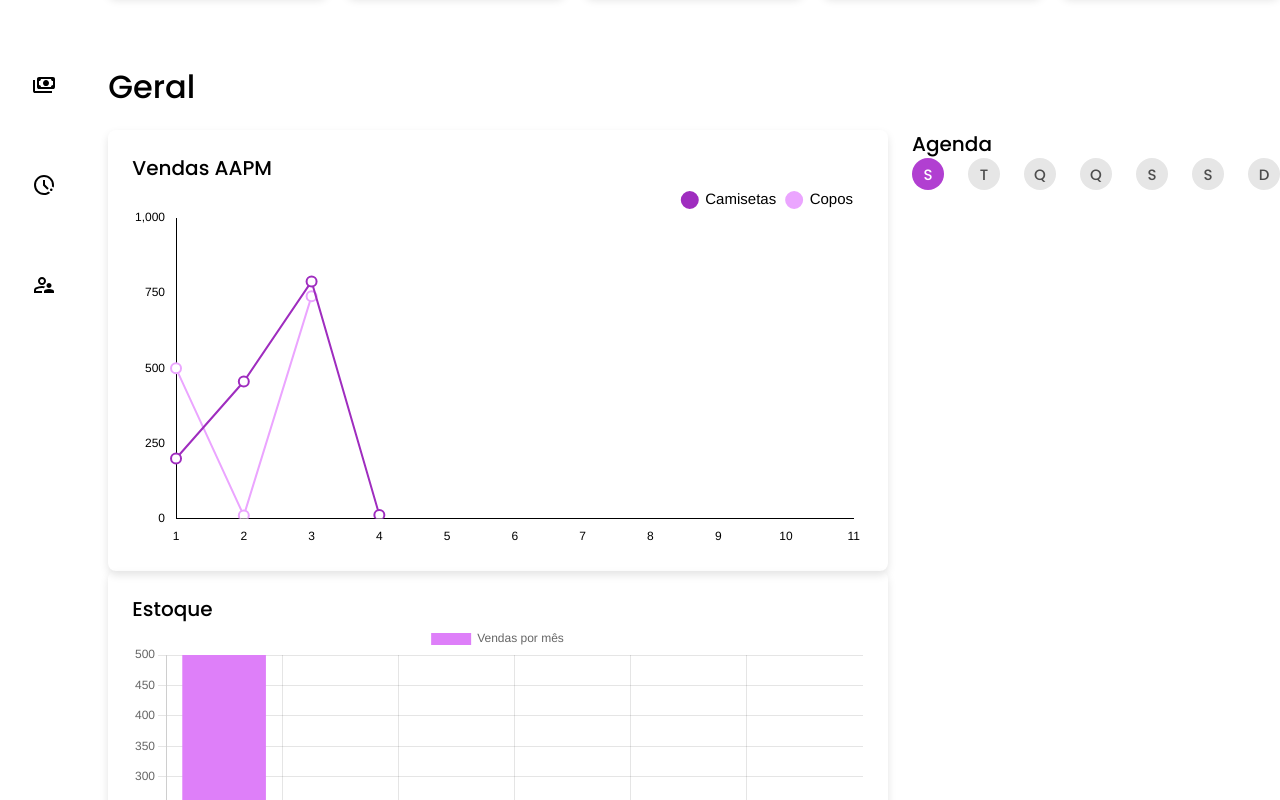
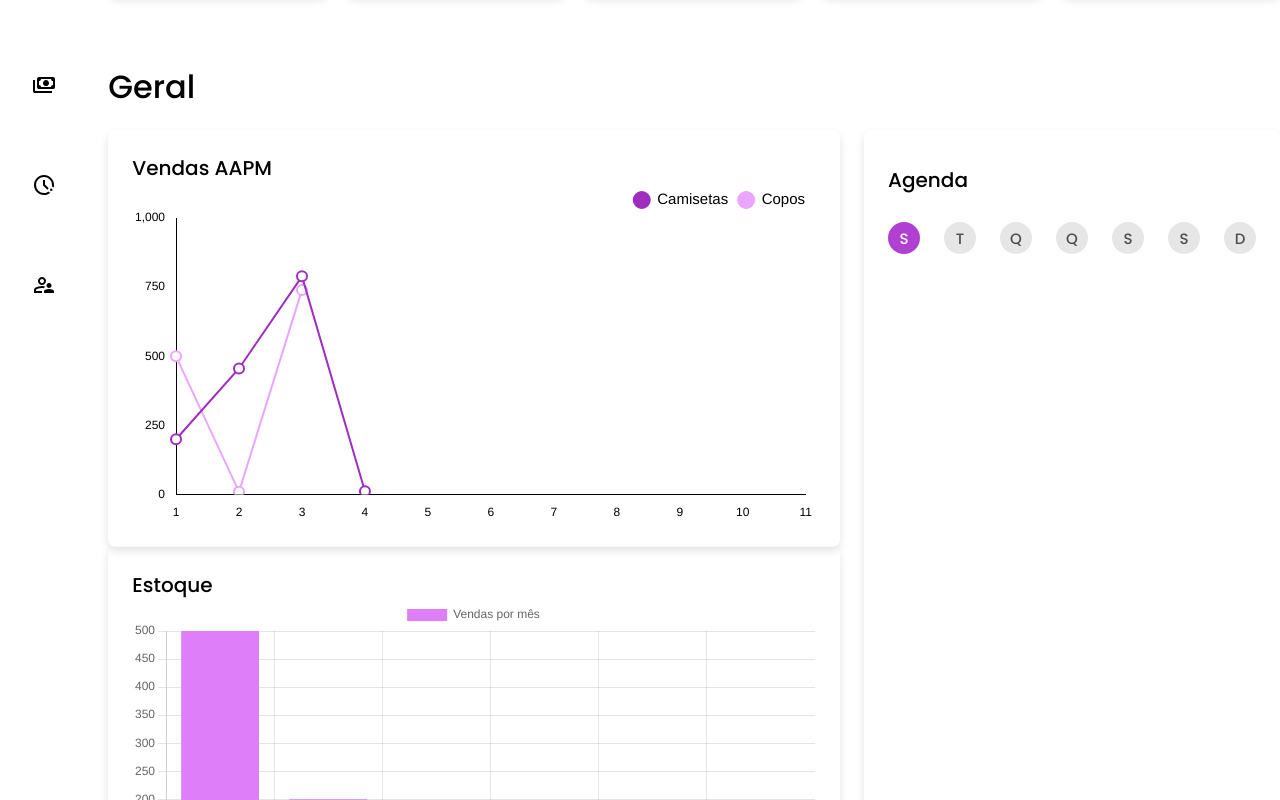
Before and after one commit to ryanNS3/PlanNexus-Front-End, a React (Vite) app: page / in a window 1280 px wide. Shown: the part 420-1220 px from the top of the page. Built offline with nearby package versions, Linux system fonts and the light colour scheme.

Commit message:
style: add styled container in Agenda component

```diff
--- a/src/components/Agenda/index.jsx
+++ b/src/components/Agenda/index.jsx
@@ -1,7 +1,7 @@
 export function Agenda() {
     return (
-        <section>
-            <h2 className="text-sub2">Agenda</h2>
+        <section className="px-6 py-9 shadow-[0_4px_8px_0px_rgba(227,227,227)] rounded-lg">
+            <h2 className="text-sub2 mb-7">Agenda</h2>
 
             <nav>
                 <ul className="flex gap-6">
```
